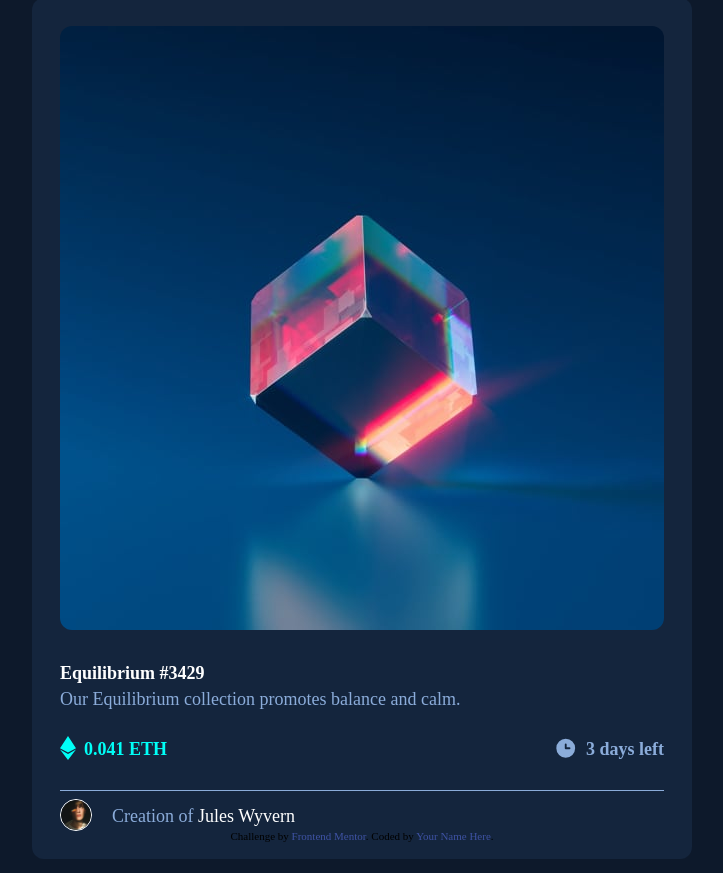
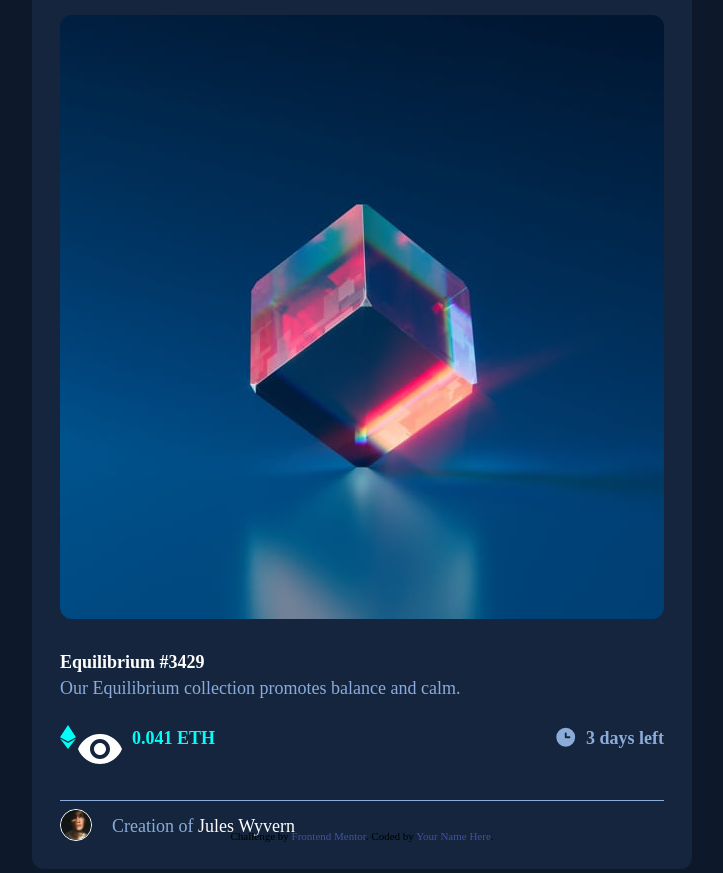
Before and after one commit to kaodik/nft-preview-card-component-main, a website: page index.html in a window 1280 px wide. Shown: the whole page, without its empty margins (278-1001 px from the left). Drawn offline with Linux system fonts and the light colour scheme.

Commit message:
test img for gitpages

```diff
--- a/index.html
+++ b/index.html
@@ -40,7 +40,7 @@
         <div class="flex justify-between font-semibold">
           <div class="flex">
             <img src="./images/icon-ethereum.svg" alt="" class="w-4 h-6" />
-            <img src="" alt="" />
+            <img src="./images/icon-view.svg" alt="" />
             <p class="text-cyan ml-2">0.041 ETH</p>
           </div>
           <div class="flex">
```
